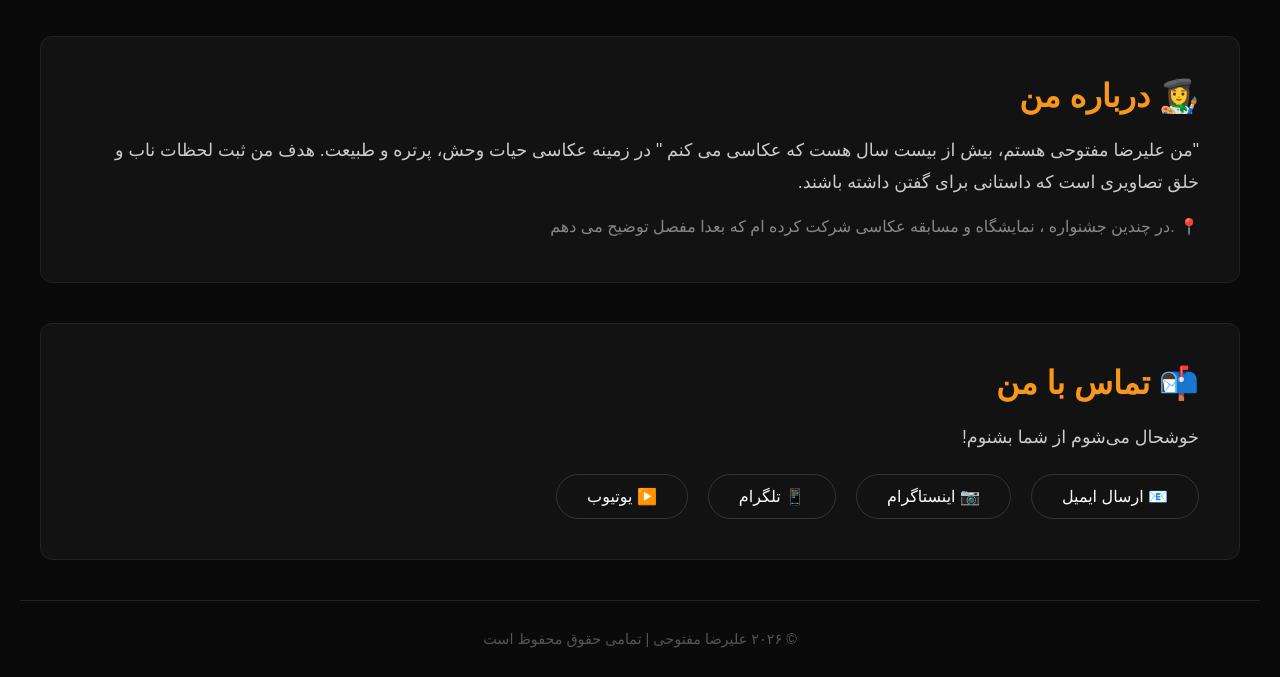
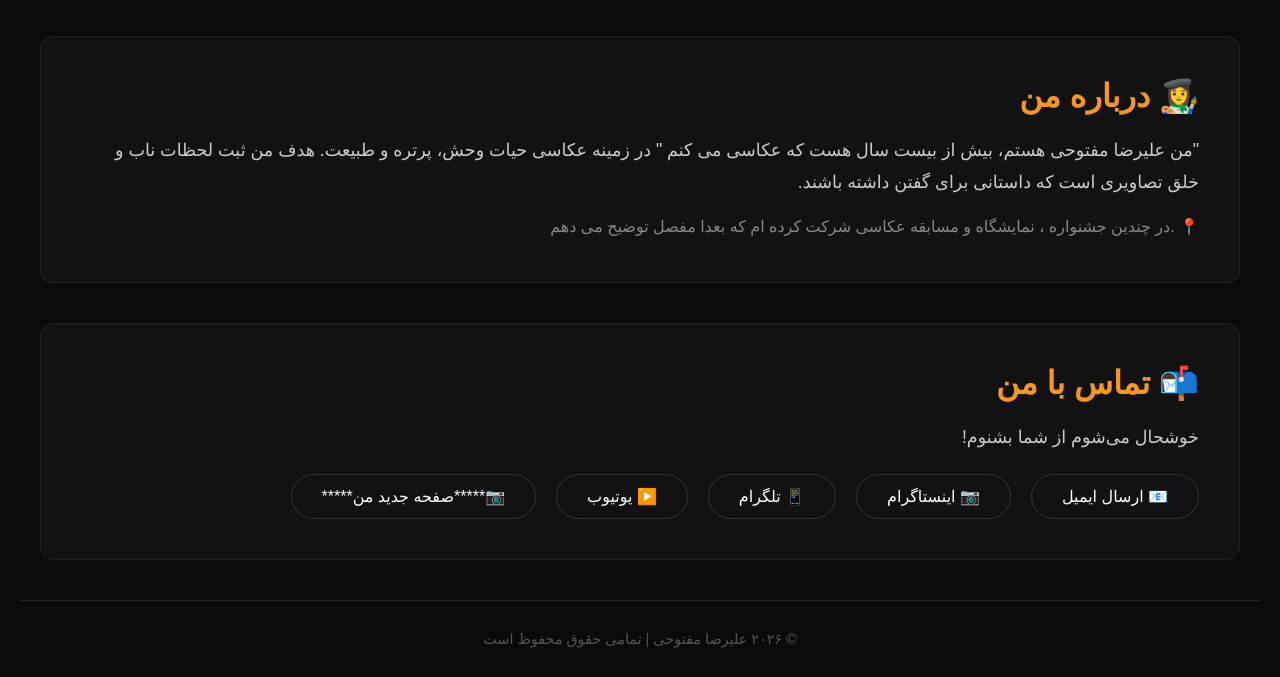
Before and after one commit to maftohi/photos, a plain HTML site: page index.html in a window 1280 px wide. Shown: the part 792-1469 px from the top of the page. Drawn offline with Linux system fonts and the light colour scheme.

Commit message:
Update index.html
صفحه جدید من

```diff
--- a/index.html
+++ b/index.html
@@ -824,6 +824,7 @@
        		 <a href="https://instagram.com/Maftouhi1" target="_blank">📷 اینستاگرام</a>
       		  <a href="https://t.me/aksbonab" target="_blank">📱 تلگرام</a>
 		 <a href="https://www.youtube.com/@bonabtv/videos" target="_blank">▶️ یوتیوب</a>
+				 <a href="https://maftohi.github.io/" target="_blank">📷*****صفحه جدید من*****</a>
             </div>
 
         </section>
```
